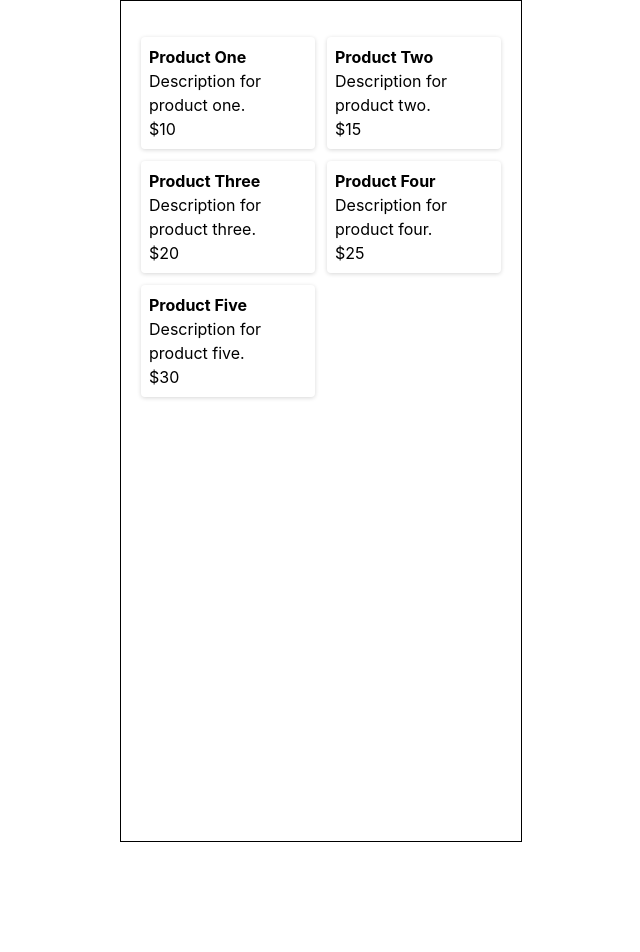
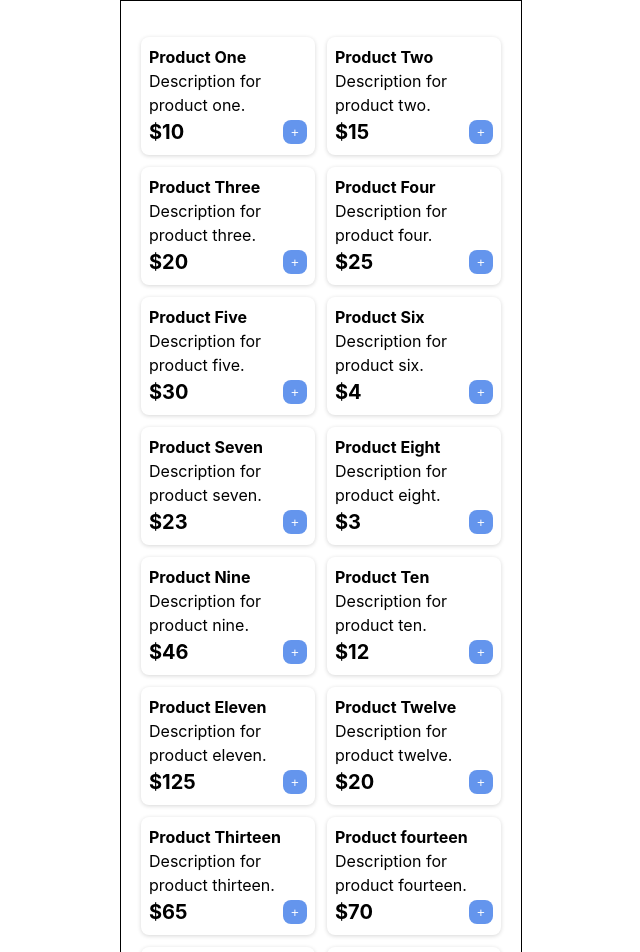
Before and after one commit to KuryakovDen/marketplace, a React (Vite) app: page / in a window 1280 px wide. Shown: the top 952 px of the page, without its empty margins (319-959 px from the left). Before the commit the page ends 842 px from the top, so only its background shows below. Built offline with nearby package versions, Linux system fonts and the light colour scheme.

Commit message:
MARKETPLACE-7 Стилизация компонентов

```diff
--- a/src/features/productList/components/ProductItem/ProductItem.module.css
+++ b/src/features/productList/components/ProductItem/ProductItem.module.css
@@ -2,10 +2,37 @@
     display: flex;
     flex-direction: column;
     box-shadow: rgba(0, 0, 0, 0.16) 0 1px 4px;
-    border-radius: 4px;
+    border-radius: 8px;
     padding: 8px;
 
     &:hover {
         box-shadow: rgba(0, 0, 0, 0.24) 0 3px 8px;
+        cursor: pointer;
     }
 }
+
+.priceWrapper {
+    display: flex;
+    justify-content: space-between;
+    align-items: center;
+}
+
+.price {
+    font-size: 20px;
+}
+
+.addButton {
+    display: flex;
+    align-items: center;
+    justify-content: center;
+    border: none;
+    background-color: cornflowerblue;
+    width: 24px;
+    height: 24px;
+    border-radius: 8px;
+    color: white;
+
+    &:hover {
+        cursor: pointer;
+    }
+}
--- a/src/features/productList/components/ProductItem/ProductItem.tsx
+++ b/src/features/productList/components/ProductItem/ProductItem.tsx
@@ -1,6 +1,5 @@
 import { MouseEventHandler, useCallback } from 'react'
 import styles from './ProductItem.module.css'
-// import ProductImage from '../../../../shared/assets/images/test_image.jpg'
 
 type ProductItemProps = {
   id: number;
@@ -12,15 +11,20 @@ type ProductItemProps = {
   onProductClick?: MouseEventHandler<HTMLDivElement>
 }
 
-function ProductItem({ title, description, price, onProductClick }: ProductItemProps) {
+function ProductItem({ title, description, price, onProductClick, onCartAdd }: ProductItemProps) {
   const onClick = useCallback(() => onProductClick, [])
 
+  const onAddCartButtonClick = useCallback(() => onCartAdd, [])
+
   return <div className={styles.root} onClick={onClick}>
-    {/*<ProductImage />*/}
     <strong>{title}</strong>
     <span>{description}</span>
-    <span>{price}</span>
+    <div className={styles.priceWrapper}>
+      <b className={styles.price}>{price}</b>
+      {/* TODO Заменить на компонент IconButton */}
+      <button className={styles.addButton} onClick={onAddCartButtonClick}>+</button>
+    </div>
   </div>
 }
 
-export default ProductItem;
+export default ProductItem
--- a/src/features/productList/mocks/index.ts
+++ b/src/features/productList/mocks/index.ts
@@ -60,5 +60,185 @@ export const MOCK_PRODUCTS: Product[] = [
     'categoryId': 2,
     'availableCount': 8,
     'properties': [{'title': 'Цвет', 'value': 'Зеленый'}]
+  },
+  {
+    'id': 6,
+    'title': 'Product Six',
+    'description': 'Description for product six.',
+    'price': {
+      'amount': 4,
+      'currency': '$'
+    },
+    'categoryId': 2,
+    'availableCount': 13,
+    'properties': [{'title': 'Цвет', 'value': 'Зеленый'}]
+  },
+  {
+    'id': 7,
+    'title': 'Product Seven',
+    'description': 'Description for product seven.',
+    'price': {
+      'amount': 23,
+      'currency': '$'
+    },
+    'categoryId': 4,
+    'availableCount': 11,
+    'properties': [{'title': 'Цвет', 'value': 'Зеленый'}]
+  },
+  {
+    'id': 8,
+    'title': 'Product Eight',
+    'description': 'Description for product eight.',
+    'price': {
+      'amount': 3,
+      'currency': '$'
+    },
+    'categoryId': 1,
+    'availableCount': 2,
+    'properties': [{'title': 'Цвет', 'value': 'Зеленый'}]
+  },
+  {
+    'id': 9,
+    'title': 'Product Nine',
+    'description': 'Description for product nine.',
+    'price': {
+      'amount': 46,
+      'currency': '$'
+    },
+    'categoryId': 3,
+    'availableCount': 5,
+    'properties': [{'title': 'Цвет', 'value': 'Зеленый'}]
+  },
+  {
+    'id': 10,
+    'title': 'Product Ten',
+    'description': 'Description for product ten.',
+    'price': {
+      'amount': 12,
+      'currency': '$'
+    },
+    'categoryId': 6,
+    'availableCount': 4,
+    'properties': [{'title': 'Цвет', 'value': 'Зеленый'}]
+  },
+  {
+    'id': 11,
+    'title': 'Product Eleven',
+    'description': 'Description for product eleven.',
+    'price': {
+      'amount': 125,
+      'currency': '$'
+    },
+    'categoryId': 3,
+    'availableCount': 1,
+    'properties': [{'title': 'Цвет', 'value': 'Зеленый'}]
+  },
+  {
+    'id': 12,
+    'title': 'Product Twelve',
+    'description': 'Description for product twelve.',
+    'price': {
+      'amount': 20,
+      'currency': '$'
+    },
+    'categoryId': 2,
+    'availableCount': 7,
+    'properties': [{'title': 'Цвет', 'value': 'Зеленый'}]
+  },
+  {
+    'id': 13,
+    'title': 'Product Thirteen',
+    'description': 'Description for product thirteen.',
+    'price': {
+      'amount': 65,
+      'currency': '$'
+    },
+    'categoryId': 6,
+    'availableCount': 14,
+    'properties': [{'title': 'Цвет', 'value': 'Зеленый'}]
+  },
+  {
+    'id': 14,
+    'title': 'Product fourteen',
+    'description': 'Description for product fourteen.',
+    'price': {
+      'amount': 70,
+      'currency': '$'
+    },
+    'categoryId': 3,
+    'availableCount': 60,
+    'properties': [{'title': 'Цвет', 'value': 'Зеленый'}]
+  },
+  {
+    'id': 15,
+    'title': 'Product Fifteen',
+    'description': 'Description for product fifteen.',
+    'price': {
+      'amount': 45,
+      'currency': '$'
+    },
+    'categoryId': 1,
+    'availableCount': 16,
+    'properties': [{'title': 'Цвет', 'value': 'Зеленый'}]
+  },
+  {
+    'id': 16,
+    'title': 'Product Sixteen',
+    'description': 'Description for product sixteen.',
+    'price': {
+      'amount': 55,
+      'currency': '$'
+    },
+    'categoryId': 4,
+    'availableCount': 2,
+    'properties': [{'title': 'Цвет', 'value': 'Зеленый'}]
+  },
+  {
+    'id': 17,
+    'title': 'Product Seventeen',
+    'description': 'Description for product seventeen.',
+    'price': {
+      'amount': 35,
+      'currency': '$'
+    },
+    'categoryId': 1,
+    'availableCount': 14,
+    'properties': [{'title': 'Цвет', 'value': 'Зеленый'}]
+  },
+  {
+    'id': 18,
+    'title': 'Product Eighteen',
+    'description': 'Description for product eighteen.',
+    'price': {
+      'amount': 10,
+      'currency': '$'
+    },
+    'categoryId': 6,
+    'availableCount': 40,
+    'properties': [{'title': 'Цвет', 'value': 'Зеленый'}]
+  },
+  {
+    'id': 19,
+    'title': 'Product Nineteen',
+    'description': 'Description for product nineteen.',
+    'price': {
+      'amount': 80,
+      'currency': '$'
+    },
+    'categoryId': 3,
+    'availableCount': 15,
+    'properties': [{'title': 'Цвет', 'value': 'Зеленый'}]
+  },
+  {
+    'id': 20,
+    'title': 'Product Twenty',
+    'description': 'Description for product twenty.',
+    'price': {
+      'amount': 100,
+      'currency': '$'
+    },
+    'categoryId': 5,
+    'availableCount': 5,
+    'properties': [{'title': 'Цвет', 'value': 'Зеленый'}]
   }
 ]
```
